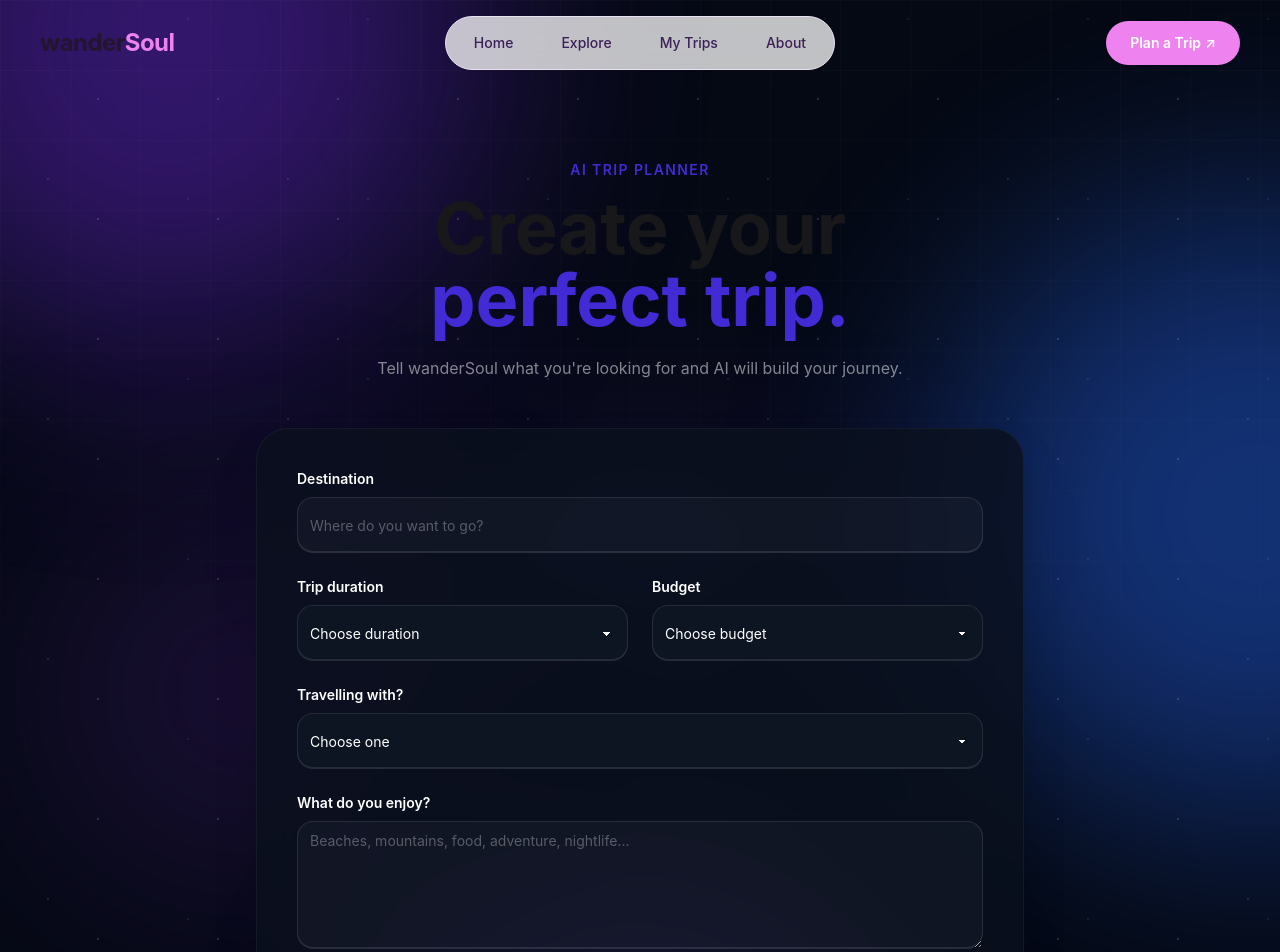
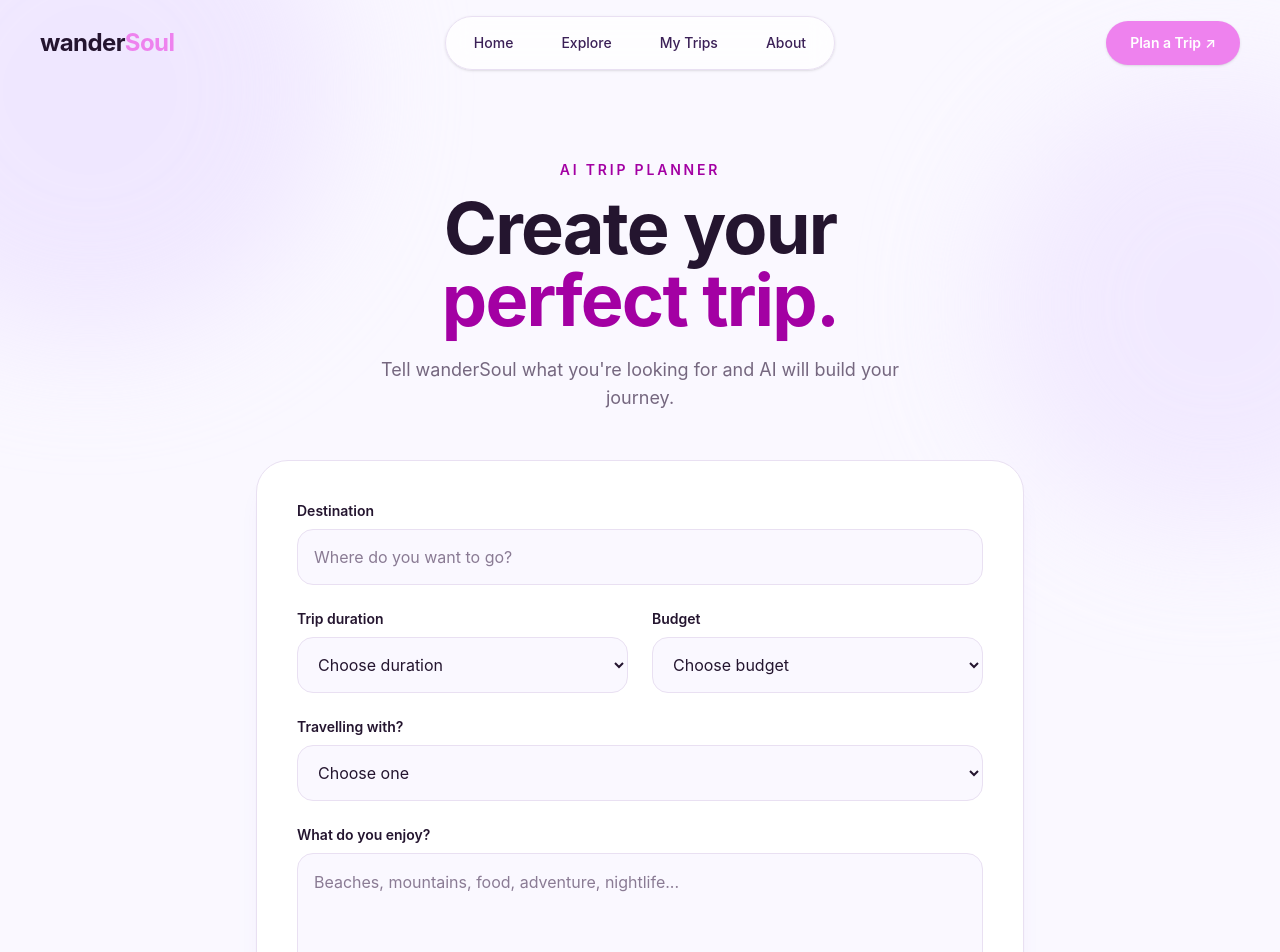
Before and after one commit to anupam-anand-ojha/wanderSoul-ai-frontend, a React (Vite) app: page /plan in a window 1280 px wide. Shown: the top 952 px of the page. Built offline with nearby package versions, Linux system fonts and the light colour scheme.

Commit message:
enhance plan trip page UI with purple shades

```diff
--- a/src/pages/PlanTrip.jsx
+++ b/src/pages/PlanTrip.jsx
@@ -53,59 +53,62 @@ const PlanTrip = () => {
   };
 
   return (
-   <main className="relative min-h-screen overflow-hidden bg-[#050914]">
+    <main className="relative min-h-screen overflow-hidden bg-[#faf8ff] text-[#24152f]">
 
-  {/* Animated Background */}
-  <div className="travel-bg">
+      {/* Background Glow */}
+      <div className="pointer-events-none absolute inset-0 overflow-hidden">
 
-    <div className="gradient-blob blob-purple"></div>
+        <div className="absolute -left-40 -top-40 h-[500px] w-[500px] rounded-full bg-[#e9ddff] opacity-60 blur-3xl" />
 
-    <div className="gradient-blob blob-blue"></div>
+        <div className="absolute -right-40 top-20 h-[450px] w-[450px] rounded-full bg-[#eee4ff] opacity-70 blur-3xl" />
 
-    <div className="gradient-blob blob-violet"></div>
+        <div className="absolute bottom-[-200px] left-1/2 h-[400px] w-[400px] -translate-x-1/2 rounded-full bg-[#f3eaff] blur-3xl" />
 
-    <div className="gradient-blob blob-pink"></div>
+      </div>
 
-    <div className="center-glow"></div>
+      <div className="relative z-10">
 
-    <div className="background-grid"></div>
-
-    <div className="background-stars"></div>
-
-  </div>
-
-  {/* Website Content */}
-  <div className="relative z-10">
         <Navbar />
 
+        {/* Hero */}
         <section className="px-6 pb-20 pt-32 md:px-10 md:pt-40">
+
           <div className="mx-auto max-w-3xl">
 
             <div className="text-center">
-              <p className="text-sm font-semibold uppercase tracking-widest text-primary">
+
+              <p className="text-sm font-semibold uppercase tracking-[0.2em] text-[#A300A3]">
                 AI Trip Planner
               </p>
 
-              <h1 className="mt-3 text-5xl font-bold md:text-7xl">
+              <h1 className="mt-3 text-5xl font-bold tracking-tight text-[#24152f] md:text-7xl">
                 Create your
                 <br />
-                <span className="text-primary">perfect trip.</span>
+                <span className="text-[#A300A3]">
+                  perfect trip.
+                </span>
               </h1>
 
-              <p className="mx-auto mt-5 max-w-xl text-base text-white/50">
+              <p className="mx-auto mt-5 max-w-xl text-base leading-7 text-[#75677f] md:text-lg">
                 Tell wanderSoul what you're looking for and AI will build your
                 journey.
               </p>
+
             </div>
 
+
+            {/* Form */}
             <form
               onSubmit={handleSubmit}
-              className="mt-12 rounded-[2rem] border border-white/5 bg-[#0b111d]/80 p-6 shadow-2xl backdrop-blur-xl md:p-10"
+              className="mt-12 rounded-[2rem] border border-[#e9e0f2] bg-white p-6 shadow-xl shadow-[#7c3aed]/5 md:p-10"
             >
+
               <div className="space-y-6">
 
+                {/* Destination */}
                 <div>
-                  <label className="mb-2 block text-sm font-semibold text-white">
+
+                  <label className="mb-2 block text-sm font-semibold text-[#24152f]">
                     Destination
                   </label>
 
@@ -115,15 +118,20 @@ const PlanTrip = () => {
                     value={formData.place}
                     onChange={handleChange}
                     placeholder="Where do you want to go?"
-                    className="input input-bordered h-14 w-full rounded-2xl border-white/10 bg-white/[0.03] text-white placeholder:text-white/30"
+                    className="h-14 w-full rounded-2xl border border-[#e9e0f2] bg-[#faf8ff] px-4 text-[#24152f] outline-none transition placeholder:text-[#8a7b94] focus:border-[#A300A3] focus:ring-2 focus:ring-[#A300A3]/10"
                     required
                   />
+
                 </div>
 
+
+                {/* Duration + Budget */}
                 <div className="grid gap-6 md:grid-cols-2">
 
+                  {/* Duration */}
                   <div>
-                    <label className="mb-2 block text-sm font-semibold text-white">
+
+                    <label className="mb-2 block text-sm font-semibold text-[#24152f]">
                       Trip duration
                     </label>
 
@@ -131,7 +139,7 @@ const PlanTrip = () => {
                       name="time"
                       value={formData.time}
                       onChange={handleChange}
-                      className="select select-bordered h-14 w-full rounded-2xl border-white/10 bg-[#0d1422] text-white"
+                      className="h-14 w-full rounded-2xl border border-[#e9e0f2] bg-[#faf8ff] px-4 text-[#24152f] outline-none transition focus:border-[#A300A3] focus:ring-2 focus:ring-[#A300A3]/10"
                       required
                     >
                       <option value="">Choose duration</option>
@@ -142,10 +150,14 @@ const PlanTrip = () => {
                       <option value="10 days">10 Days</option>
                       <option value="14 days">14 Days</option>
                     </select>
+
                   </div>
 
+
+                  {/* Budget */}
                   <div>
-                    <label className="mb-2 block text-sm font-semibold text-white">
+
+                    <label className="mb-2 block text-sm font-semibold text-[#24152f]">
                       Budget
                     </label>
 
@@ -153,11 +165,13 @@ const PlanTrip = () => {
                       name="budget"
                       value={formData.budget}
                       onChange={handleChange}
-                      className="select select-bordered h-14 w-full rounded-2xl border-white/10 bg-[#0d1422] text-white"
+                      className="h-14 w-full rounded-2xl border border-[#e9e0f2] bg-[#faf8ff] px-4 text-[#24152f] outline-none transition focus:border-[#A300A3] focus:ring-2 focus:ring-[#A300A3]/10"
                       required
                     >
                       <option value="">Choose budget</option>
-                      <option value="under 10000">Under ₹10,000</option>
+                      <option value="under 10000">
+                        Under ₹10,000
+                      </option>
                       <option value="10000 - 25000">
                         ₹10,000 - ₹25,000
                       </option>
@@ -171,12 +185,16 @@ const PlanTrip = () => {
                         Above ₹1,00,000
                       </option>
                     </select>
+
                   </div>
 
                 </div>
 
+
+                {/* Travelers */}
                 <div>
-                  <label className="mb-2 block text-sm font-semibold text-white">
+
+                  <label className="mb-2 block text-sm font-semibold text-[#24152f]">
                     Travelling with?
                   </label>
 
@@ -184,7 +202,7 @@ const PlanTrip = () => {
                     name="travelers"
                     value={formData.travelers}
                     onChange={handleChange}
-                    className="select select-bordered h-14 w-full rounded-2xl border-white/10 bg-[#0d1422] text-white"
+                    className="h-14 w-full rounded-2xl border border-[#e9e0f2] bg-[#faf8ff] px-4 text-[#24152f] outline-none transition focus:border-[#A300A3] focus:ring-2 focus:ring-[#A300A3]/10"
                     required
                   >
                     <option value="">Choose one</option>
@@ -193,10 +211,14 @@ const PlanTrip = () => {
                     <option value="Friends">Friends</option>
                     <option value="Family">Family</option>
                   </select>
+
                 </div>
 
+
+                {/* Interests */}
                 <div>
-                  <label className="mb-2 block text-sm font-semibold text-white">
+
+                  <label className="mb-2 block text-sm font-semibold text-[#24152f]">
                     What do you enjoy?
                   </label>
 
@@ -205,21 +227,26 @@ const PlanTrip = () => {
                     value={formData.interests}
                     onChange={handleChange}
                     placeholder="Beaches, mountains, food, adventure, nightlife..."
-                    className="textarea textarea-bordered min-h-32 w-full rounded-2xl border-white/10 bg-white/[0.03] text-white placeholder:text-white/30"
+                    className="min-h-32 w-full rounded-2xl border border-[#e9e0f2] bg-[#faf8ff] p-4 text-[#24152f] outline-none transition placeholder:text-[#8a7b94] focus:border-[#A300A3] focus:ring-2 focus:ring-[#A300A3]/10"
                     required
                   />
+
                 </div>
 
+
+                {/* Error */}
                 {error && (
-                  <div className="alert alert-error rounded-2xl">
-                    <span>{error}</span>
+                  <div className="rounded-2xl border border-red-200 bg-red-50 px-4 py-3 text-sm text-red-600">
+                    {error}
                   </div>
                 )}
 
+
+                {/* Submit */}
                 <button
                   type="submit"
                   disabled={loading}
-                  className="btn btn-primary h-14 w-full rounded-full text-base shadow-lg shadow-primary/20"
+                  className="flex h-14 w-full items-center justify-center gap-2 rounded-full bg-[#A300A3] text-base font-semibold text-white shadow-lg shadow-[#A300A3]/20 transition-all duration-300 hover:-translate-y-0.5 hover:bg-[#800080] hover:shadow-xl hover:shadow-[#A300A3]/20 disabled:cursor-not-allowed disabled:opacity-70"
                 >
                   {loading ? (
                     <>
@@ -238,7 +265,9 @@ const PlanTrip = () => {
             </form>
 
           </div>
+
         </section>
+
       </div>
     </main>
   );
```
